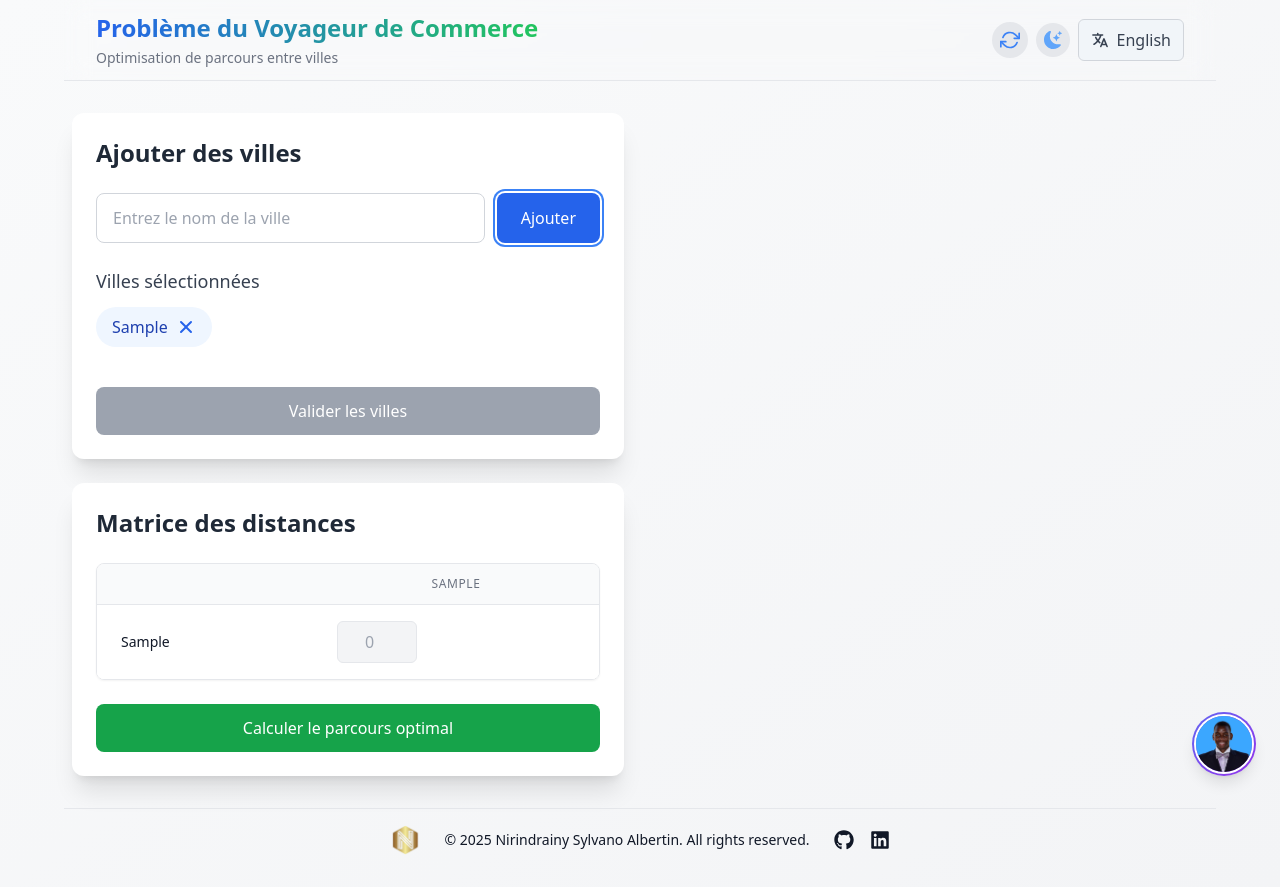
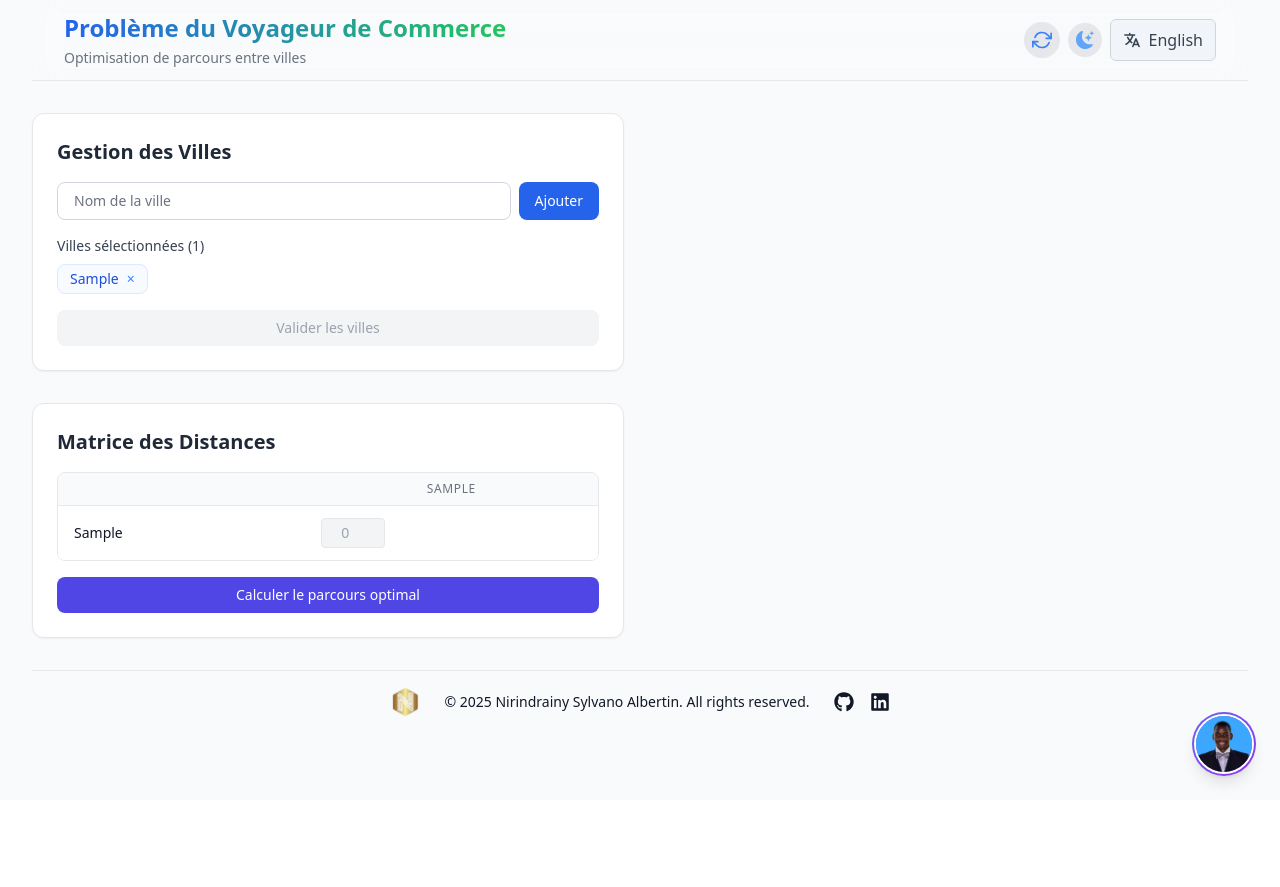
Before and after one commit to noalbertin/pvc, a Next.js app: page / in a window 1280 px wide. Both pictures are taken after typing "Sample" into the empty fields and a click on the button "Ajouter". After the commit the page ends 800 px from the top, so only its background shows below. Built offline with nearby package versions, Linux system fonts and the light colour scheme.

Commit message:
Modificationr 1

```diff
--- a/src/app/page.tsx
+++ b/src/app/page.tsx
@@ -90,11 +90,13 @@ const getGraphData = () => {
 
 
   return (
-    <div className="min-h-screen bg-gradient-to-br from-gray-50 to-gray-100 dark:from-slate-900 dark:to-slate-800">
-      <div className="max-w-6xl mx-auto space-y-6">
+   <div className="min-h-screen bg-gray-50 dark:bg-gray-900">
+      <div className="max-w-7xl mx-auto px-4 sm:px-6 lg:px-8">
         <Header onRefresh={handleRefresh} isRefreshing={isRefreshing} />
-        <div className="grid grid-cols-1 lg:grid-cols-2 gap-8 p-2">
-          <div className="space-y-6">
+
+        <main className="py-8">
+          <div className="grid grid-cols-1 lg:grid-cols-2 gap-8">
+            <div className="space-y-8">
               <CityForm onSubmit={handleCitiesSubmit} cities={cities} />
 
               {cities.length > 0 && (
@@ -107,30 +109,34 @@ const getGraphData = () => {
             </div>
 
             {solution && (
-            <div className="bg-white dark:bg-slate-800 shadow-xl rounded-xl p-6">
-              <h2 className="text-2xl font-bold text-gray-800 dark:text-white mb-6">
-                Visualisation du Parcours
+              <div className="bg-white dark:bg-gray-800 rounded-xl shadow-sm border border-gray-200 dark:border-gray-700 overflow-hidden">
+                <div className="p-6">
+                  <h2 className="text-xl font-semibold text-gray-800 dark:text-gray-100 mb-6">
+                    Solution Optimale
                   </h2>
 
-              {/* Section Résultats */}
-              <div className="mb-8">
+                  <div className="mb-6">
                     <Result solution={solution} />
                   </div>
 
-              {/* Section Graphique */}
-              <div className="h-96 border-2 border-gray-100 dark:border-slate-700 rounded-lg">
+                  <div className="relative h-[500px] rounded-lg bg-gray-50 dark:bg-gray-900/50 border border-gray-200 dark:border-gray-700">
+                    <div className="absolute inset-0 p-4">
                       <Graph
                         nodes={nodes}
                         links={links}
                         shortestPath={solution.path}
-                  shortestPathLinks={shortestPathLinks} // Ajoutez cette prop
+                        shortestPathLinks={shortestPathLinks}
                       />
+                    </div>
+                  </div>
                 </div>
               </div>
             )}
           </div>
+        </main>
+
         <About />
-        <Footer/>
+        <Footer />
       </div>
     </div>
 
--- a/src/components/CityForm.tsx
+++ b/src/components/CityForm.tsx
@@ -1,5 +1,4 @@
 import { useState } from 'react';
-import { useTranslation } from 'react-i18next';
 
 interface CityFormProps {
   onSubmit: (cities: string[]) => void;
@@ -32,21 +31,25 @@ export default function CityForm({ onSubmit, cities }: CityFormProps) {
   };
 
   return (
-    <div className="bg-white dark:bg-slate-800 shadow-xl rounded-xl p-6">
-      <h2 className="text-2xl font-bold text-gray-800 dark:text-gray-100 mb-6">Ajouter des villes</h2>
-      <form onSubmit={handleSubmit} className="space-y-6">
-        <div className="flex gap-3">
+   <div className="bg-white dark:bg-gray-800 rounded-xl shadow-sm border border-gray-200 dark:border-gray-700 overflow-hidden">
+      <div className="p-6">
+        <h2 className="text-xl font-semibold text-gray-800 dark:text-gray-100 mb-4">
+          Gestion des Villes
+        </h2>
+
+        <form onSubmit={handleSubmit} className="space-y-4">
+          <div className="flex gap-2">
             <input
               type="text"
               value={cityInput}
               onChange={(e) => setCityInput(e.target.value)}
-            placeholder="Entrez le nom de la ville"
-            className="flex-1 px-4 py-3 border border-gray-300 dark:border-gray-700 rounded-lg bg-white dark:bg-gray-800 text-gray-800 dark:text-gray-100 placeholder-gray-400 dark:placeholder-gray-500 focus:ring-2 focus:ring-blue-500 focus:border-blue-500 outline-none transition"
+              placeholder="Nom de la ville"
+              className="flex-1 px-4 py-2 text-sm border border-gray-300 dark:border-gray-600 rounded-lg bg-white dark:bg-gray-700 text-gray-800 dark:text-gray-100 placeholder-gray-500 dark:placeholder-gray-400 focus:ring-1 focus:ring-blue-500 focus:border-blue-500 outline-none transition"
             />
             <button
               type="button"
               onClick={handleAddCity}
-            className="px-6 py-3 bg-blue-600 text-white font-medium rounded-lg hover:bg-blue-700 focus:outline-none focus:ring-2 focus:ring-blue-500 focus:ring-offset-2 transition-colors"
+              className="px-4 py-2 bg-blue-600 hover:bg-blue-700 text-white text-sm font-medium rounded-lg transition-colors"
             >
               Ajouter
             </button>
@@ -54,23 +57,19 @@ export default function CityForm({ onSubmit, cities }: CityFormProps) {
 
           {cities.length > 0 && (
             <div>
-            <h3 className="text-lg font-medium text-gray-700 dark:text-gray-200 mb-3">Villes sélectionnées</h3>
-            <ul className="flex flex-wrap gap-2 mb-4">
+              <h3 className="text-sm font-medium text-gray-700 dark:text-gray-300 mb-2">
+                Villes sélectionnées ({cities.length})
+              </h3>
+              <ul className="flex flex-wrap gap-2">
                 {cities.map((city) => (
-                <li key={city} className="inline-flex items-center bg-blue-50 dark:bg-blue-900 px-4 py-2 rounded-full">
-                  <span className="text-blue-800 dark:text-blue-300">{city}</span>
+                  <li key={city} className="inline-flex items-center bg-blue-50/50 dark:bg-blue-900/30 border border-blue-100 dark:border-blue-800 px-3 py-1 rounded-lg text-sm">
+                    <span className="text-blue-700 dark:text-blue-300">{city}</span>
                     <button
                       type="button"
                       onClick={() => handleRemoveCity(city)}
-                    className="ml-2 text-blue-600 dark:text-blue-400 hover:text-blue-800 dark:hover:text-blue-200 focus:outline-none"
+                      className="ml-2 text-blue-500 dark:text-blue-400 hover:text-blue-700 dark:hover:text-blue-200"
                     >
-                    <svg xmlns="http://www.w3.org/2000/svg" className="h-5 w-5" viewBox="0 0 20 20" fill="currentColor">
-                      <path
-                        fillRule="evenodd"
-                        d="M4.293 4.293a1 1 0 011.414 0L10 8.586l4.293-4.293a1 1 0 111.414 1.414L11.414 10l4.293 4.293a1 1 0 01-1.414 1.414L10 11.414l-4.293 4.293a1 1 0 01-1.414-1.414L8.586 10 4.293 5.707a1 1 0 010-1.414z"
-                        clipRule="evenodd"
-                      />
-                    </svg>
+                      ×
                     </button>
                   </li>
                 ))}
@@ -81,16 +80,17 @@ export default function CityForm({ onSubmit, cities }: CityFormProps) {
           <button
             type="submit"
             disabled={cities.length < 2}
-          className={`w-full px-6 py-3 rounded-lg font-medium text-white focus:outline-none focus:ring-2 focus:ring-offset-2 transition-colors ${
+            className={`w-full py-2 px-4 rounded-lg text-sm font-medium transition-colors ${
               cities.length >= 2
-              ? 'bg-green-600 hover:bg-green-700 focus:ring-green-500'
-              : 'bg-gray-400 dark:bg-gray-700 cursor-not-allowed'
+                ? 'bg-green-600 hover:bg-green-700 text-white'
+                : 'bg-gray-100 dark:bg-gray-700 text-gray-400 dark:text-gray-500 cursor-not-allowed'
             }`}
           >
             Valider les villes
           </button>
         </form>
       </div>
+    </div>
 
   );
 }
--- a/src/components/DistanceMatrix.tsx
+++ b/src/components/DistanceMatrix.tsx
@@ -45,42 +45,45 @@ export default function DistanceMatrix({ cities, distances, onSubmit }: Distance
   };
 
   return (
-    <div className="bg-white dark:bg-slate-800 shadow-xl rounded-xl p-6">
-      <h2 className="text-2xl font-bold text-gray-800 dark:text-white mb-6">Matrice des distances</h2>
+   <div className="bg-white dark:bg-gray-800 rounded-xl shadow-sm border border-gray-200 dark:border-gray-700 overflow-hidden">
+      <div className="p-6">
+        <h2 className="text-xl font-semibold text-gray-800 dark:text-gray-100 mb-4">
+          Matrice des Distances
+        </h2>
 
-      <form onSubmit={handleSubmit} className="space-y-6">
-        <div className="overflow-x-auto rounded-lg border border-gray-200 dark:border-gray-700 shadow-sm">
+        <form onSubmit={handleSubmit} className="space-y-4">
+          <div className="overflow-x-auto rounded-lg border border-gray-200 dark:border-gray-700">
             <table className="min-w-full divide-y divide-gray-200 dark:divide-gray-700">
-            <thead className="bg-gray-50 dark:bg-gray-800">
+              <thead className="bg-gray-50 dark:bg-gray-700">
                 <tr>
-                <th className="px-6 py-3 text-left text-xs font-medium text-gray-500 dark:text-gray-300 uppercase tracking-wider"></th>
+                  <th className="px-4 py-2 text-left text-xs font-medium text-gray-500 dark:text-gray-400 uppercase tracking-wider"></th>
                   {cities.map((city) => (
                     <th
                       key={city}
-                    className="px-6 py-3 text-center text-xs font-medium text-gray-500 dark:text-gray-300 uppercase tracking-wider"
+                      className="px-4 py-2 text-center text-xs font-medium text-gray-500 dark:text-gray-400 uppercase tracking-wider truncate max-w-[100px]"
                     >
                       {city}
                     </th>
                   ))}
                 </tr>
               </thead>
-            <tbody className="bg-white dark:bg-gray-900 divide-y divide-gray-200 dark:divide-gray-700">
+              <tbody className="bg-white dark:bg-gray-800 divide-y divide-gray-200 dark:divide-gray-700">
                 {cities.map((city, row) => (
-                <tr key={city} className={row % 2 === 0 ? 'bg-white dark:bg-gray-900' : 'bg-gray-50 dark:bg-gray-800'}>
-                  <td className="px-6 py-4 whitespace-nowrap text-sm font-medium text-gray-900 dark:text-white">
+                  <tr key={city}>
+                    <td className="px-4 py-3 whitespace-nowrap text-sm font-medium text-gray-900 dark:text-white truncate max-w-[120px]">
                       {city}
                     </td>
                     {cities.map((_, col) => (
-                    <td key={col} className="px-6 py-4 whitespace-nowrap">
+                      <td key={col} className="px-4 py-3 whitespace-nowrap">
                         <input
                           type="number"
                           min="0"
                           value={matrix[row]?.[col] ?? 0}
                           onChange={(e) => handleDistanceChange(row, col, e.target.value)}
-                        className={`w-20 px-3 py-2 border rounded-md text-center focus:ring-2 focus:outline-none ${
+                          className={`w-16 px-2 py-1 text-sm border rounded text-center focus:ring-1 focus:outline-none ${
                             row === col
-                            ? 'bg-gray-100 text-gray-400 border-gray-200 dark:bg-gray-700 dark:text-gray-500 dark:border-gray-600'
-                            : 'border-gray-300 dark:border-gray-600 dark:bg-gray-800 dark:text-white focus:ring-blue-500 focus:border-blue-500'
+                              ? 'bg-gray-100 dark:bg-gray-700 text-gray-400 dark:text-gray-500 border-gray-200 dark:border-gray-600'
+                              : 'border-gray-300 dark:border-gray-600 bg-white dark:bg-gray-800 text-gray-800 dark:text-gray-200 focus:ring-blue-500 focus:border-blue-500'
                           }`}
                           disabled={row === col}
                         />
@@ -94,12 +97,13 @@ export default function DistanceMatrix({ cities, distances, onSubmit }: Distance
 
           <button
             type="submit"
-          className="w-full px-6 py-3 bg-green-600 text-white font-medium rounded-lg hover:bg-green-700 focus:outline-none focus:ring-2 focus:ring-green-500 focus:ring-offset-2 dark:focus:ring-offset-gray-900 transition-colors"
+            className="w-full py-2 px-4 bg-indigo-600 hover:bg-indigo-700 text-white text-sm font-medium rounded-lg transition-colors"
           >
             Calculer le parcours optimal
           </button>
         </form>
       </div>
+    </div>
 
   );
 }
--- a/src/components/Graph.tsx
+++ b/src/components/Graph.tsx
@@ -25,7 +25,7 @@ interface GraphProps {
   shortestPathLinks: Link[]; // Ajoutez cette prop
 }
 
-const Graph: React.FC<GraphProps> = ({ nodes, links, shortestPath, shortestPathLinks }) => {
+const Graph: React.FC<GraphProps> = ({ nodes, links, shortestPath }) => {
   const svgRef = useRef<SVGSVGElement | null>(null);
   const containerRef = useRef<HTMLDivElement | null>(null);
   const [dimensions, setDimensions] = useState({ width: 800, height: 600 });
@@ -61,6 +61,7 @@ const Graph: React.FC<GraphProps> = ({ nodes, links, shortestPath, shortestPathL
       .attr('height', height)
       .attr('viewBox', `0 0 ${width} ${height}`)
       .attr('preserveAspectRatio', 'xMidYMid meet');
+
 
     // === Définition d'un filtre d'ombre et des marqueurs de flèche ===
     const defs = svg.append('defs');
--- a/src/components/Result.tsx
+++ b/src/components/Result.tsx
@@ -8,28 +8,24 @@ interface ResultProps {
 
 export default function Result({ solution }: ResultProps) {
   return (
-    <div className="space-y-4">
-      <div className="flex items-center justify-between bg-blue-50 dark:bg-slate-800 p-4 rounded-lg">
+    <div className="bg-white dark:bg-gray-800 rounded-lg border border-gray-200 dark:border-gray-700 p-4">
+      <div className="flex flex-col md:flex-row md:items-center md:justify-between gap-4">
         <div>
-          <h3 className="text-lg font-medium text-blue-800 dark:text-blue-200 mb-1">Parcours optimal</h3>
-          <div className="flex items-center space-x-2 flex-wrap">
+          <h3 className="text-sm font-medium text-gray-500 dark:text-gray-400 mb-1">Parcours optimal</h3>
+          <div className="flex items-center flex-wrap gap-1">
             {solution.path.map((city, index) => (
               <React.Fragment key={index}>
-                <span className="bg-blue-100 dark:bg-blue-900 text-blue-800 dark:text-blue-300 px-3 py-1 rounded-full">
+                <span className="bg-blue-50 dark:bg-blue-900/30 text-blue-700 dark:text-blue-300 px-2.5 py-1 rounded-md text-sm">
                   {city}
                 </span>
                 {index < solution.path.length - 1 && (
                   <svg
-                    xmlns="http://www.w3.org/2000/svg"
-                    className="h-5 w-5 text-blue-400 dark:text-blue-200"
-                    viewBox="0 0 20 20"
-                    fill="currentColor"
+                    className="h-4 w-4 text-gray-400 dark:text-gray-500"
+                    fill="none"
+                    viewBox="0 0 24 24"
+                    stroke="currentColor"
                   >
-                    <path
-                      fillRule="evenodd"
-                      d="M10.293 5.293a1 1 0 011.414 0l4 4a1 1 0 010 1.414l-4 4a1 1 0 01-1.414-1.414L12.586 11H5a1 1 0 110-2h7.586l-2.293-2.293a1 1 0 010-1.414z"
-                      clipRule="evenodd"
-                    />
+                    <path strokeLinecap="round" strokeLinejoin="round" strokeWidth={2} d="M9 5l7 7-7 7" />
                   </svg>
                 )}
               </React.Fragment>
@@ -37,10 +33,10 @@ export default function Result({ solution }: ResultProps) {
           </div>
         </div>
 
-        <div className="bg-green-50 dark:bg-green-900 p-3 rounded-lg min-w-[120px] text-center">
-          <h3 className="text-sm font-medium text-green-800 dark:text-green-200">Distance totale</h3>
-          <p className="text-xl font-bold text-green-600 dark:text-green-400">
-            {solution.distance} <span className="text-sm font-normal">unités</span>
+        <div className="bg-gray-50 dark:bg-gray-700 rounded-lg px-4 py-3 min-w-[140px]">
+          <h3 className="text-xs font-medium text-gray-500 dark:text-gray-400">Distance totale</h3>
+          <p className="text-lg font-semibold text-gray-800 dark:text-white">
+            {solution.distance} <span className="text-sm font-normal text-gray-500 dark:text-gray-400">unités</span>
           </p>
         </div>
       </div>
```
Lines whose indentation alone changed are shown as unchanged.
